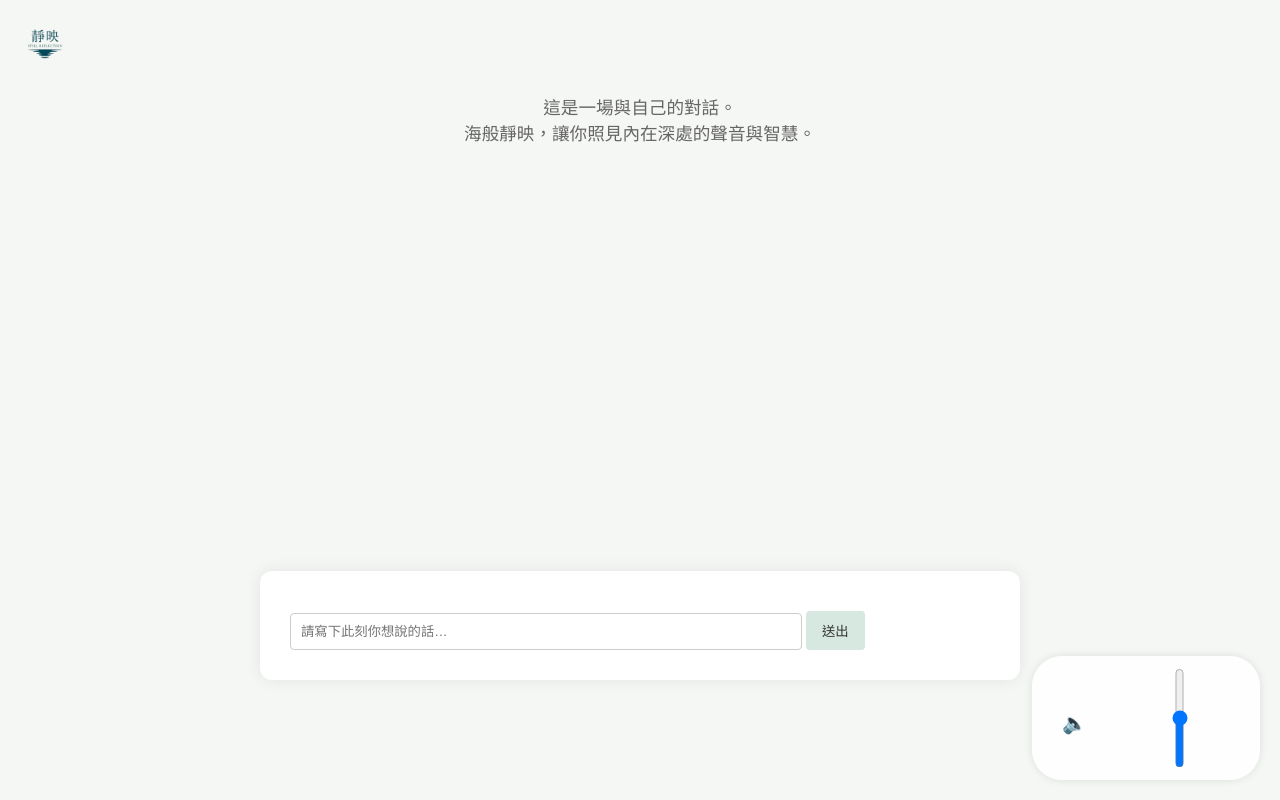
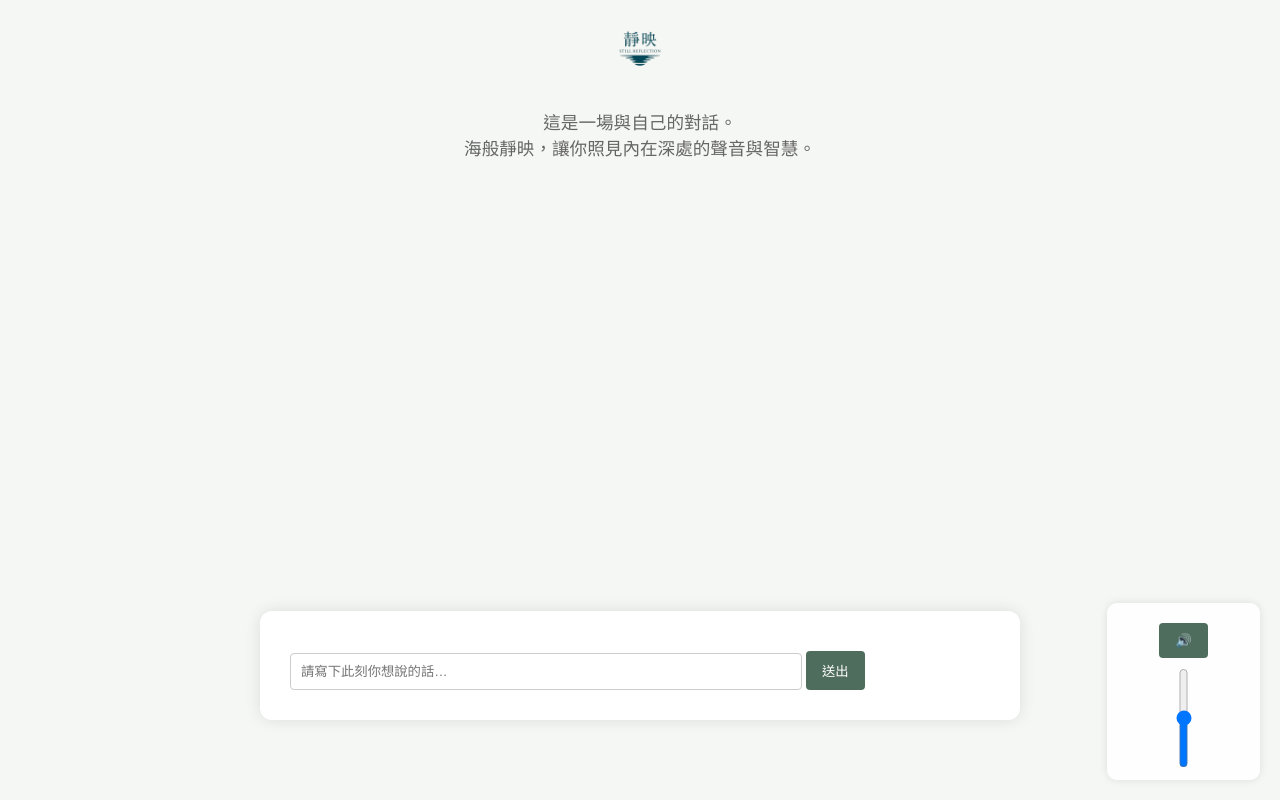
Before and after one commit to oceanpowerrr/seasoul-chatbot, a website: page index.html in a window 1280 px wide. Drawn offline with Linux system fonts and the light colour scheme.

Commit message:
Update index.html

```diff
--- a/index.html
+++ b/index.html
@@ -18,19 +18,21 @@
     header {
       display: flex;
       align-items: center;
-      justify-content: flex-start;
+      justify-content: space-between;
+      max-width: 700px;
       padding: 20px;
+      margin: 0 auto;
     }
 
     #logo {
-      height: 50px;
+      height: 60px;
       width: auto;
     }
 
     .subtitle {
       text-align: center;
       font-size: 1.1rem;
-      margin-top: 5px;
+      margin-top: 10px;
       color: #666;
       line-height: 1.5;
     }
@@ -41,7 +43,7 @@
       flex-direction: column;
       justify-content: flex-end;
       align-items: center;
-      padding-bottom: 120px;
+      padding-bottom: 80px;
     }
 
     #chatbox {
@@ -49,7 +51,7 @@
       max-width: 700px;
       background: #ffffff;
       border-radius: 12px;
-      box-shadow: 0 0 16px rgba(0, 0, 0, 0.08);
+      box-shadow: 0 0 16px rgba(0, 0, 0, 0.1);
       padding: 30px;
       margin-top: 20px;
     }
@@ -82,49 +84,39 @@
       margin-top: 10px;
       border: none;
       border-radius: 4px;
-      background-color: #d6e8e0;
-      color: #333;
+      background-color: #4f6d5d;
+      color: white;
       cursor: pointer;
     }
 
     button:hover {
-      background-color: #c4ddd4;
+      background-color: #3f5f4c;
     }
 
+    /* 音樂控制浮動樣式 */
     #audio-controls {
       position: fixed;
       bottom: 20px;
       right: 20px;
       display: flex;
+      flex-direction: column;
       align-items: center;
       background: #ffffffcc;
-      padding: 10px 14px;
-      border-radius: 30px;
+      padding: 10px;
+      border-radius: 10px;
       box-shadow: 0 0 8px rgba(0,0,0,0.1);
-      gap: 10px;
     }
 
     #volume {
+      writing-mode: bt-lr; /* 垂直方向 */
+      -webkit-appearance: slider-vertical;
       height: 100px;
-      writing-mode: bt-lr;
-      -webkit-appearance: slider-vertical;
-    }
-
-    #volume::-webkit-slider-thumb {
-      background: #4f6d5d;
-    }
-
-    .icon-btn {
-      font-size: 20px;
-      border: none;
-      background: none;
-      color: #4f6d5d;
-      cursor: pointer;
+      margin-top: 10px;
     }
 
     @media (max-width: 600px) {
       #logo {
-        height: 40px;
+        height: 50px;
       }
     }
   </style>
@@ -147,13 +139,15 @@
     </div>
   </main>
 
+  <!-- 背景音樂播放器 -->
   <audio id="bgm" autoplay loop>
     <source src="seasoul_mixed_bgm.mp3" type="audio/mpeg">
     Your browser does not support the audio element.
   </audio>
 
+  <!-- 音樂控制區塊 -->
   <div id="audio-controls">
-    <button class="icon-btn" onclick="toggleMusic()">&#128264;</button>
+    <button onclick="toggleMusic()">🔊</button>
     <input type="range" id="volume" min="0" max="1" step="0.01" value="0.5" onchange="setVolume(this.value)">
   </div>
 
```
